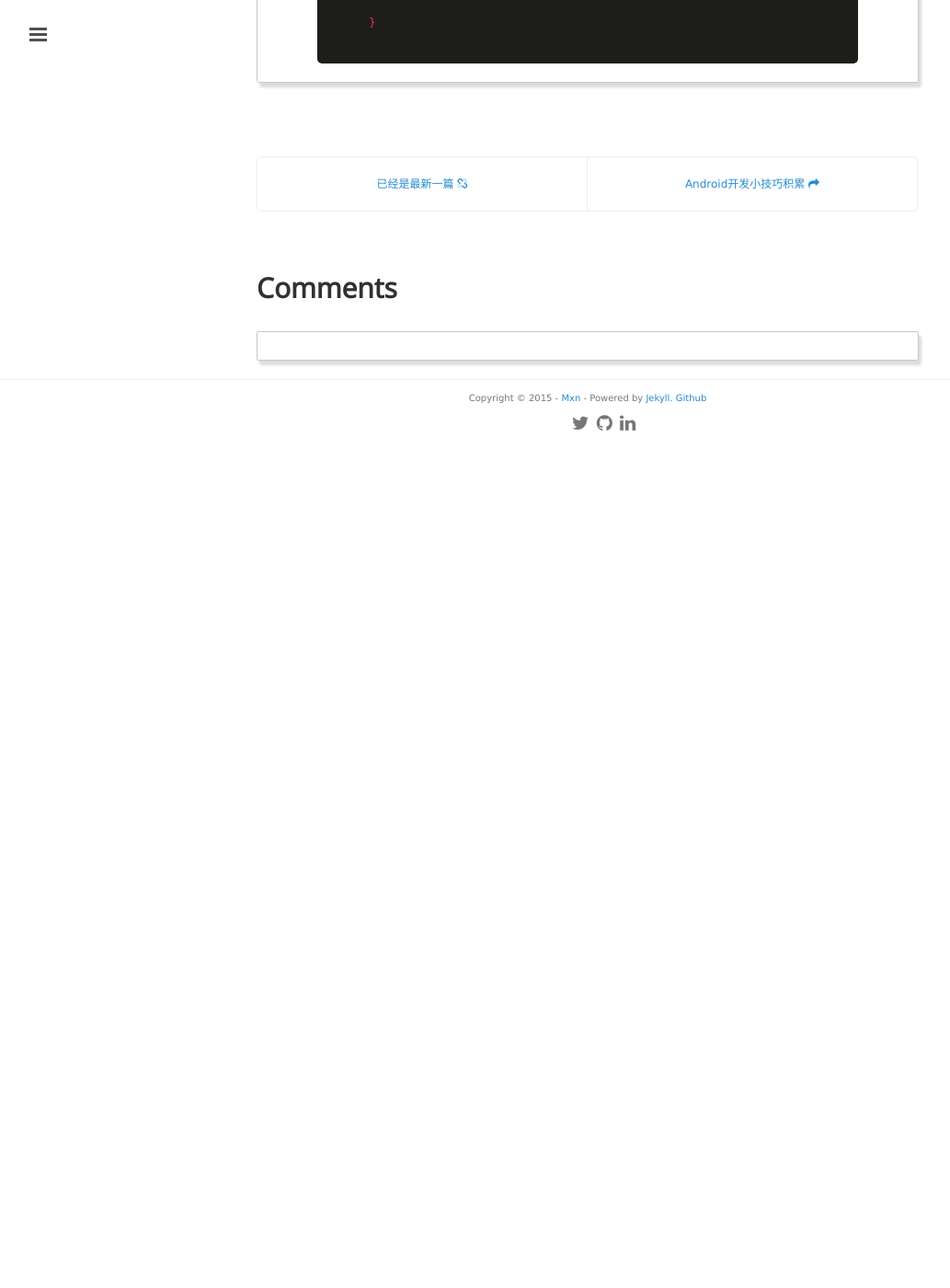
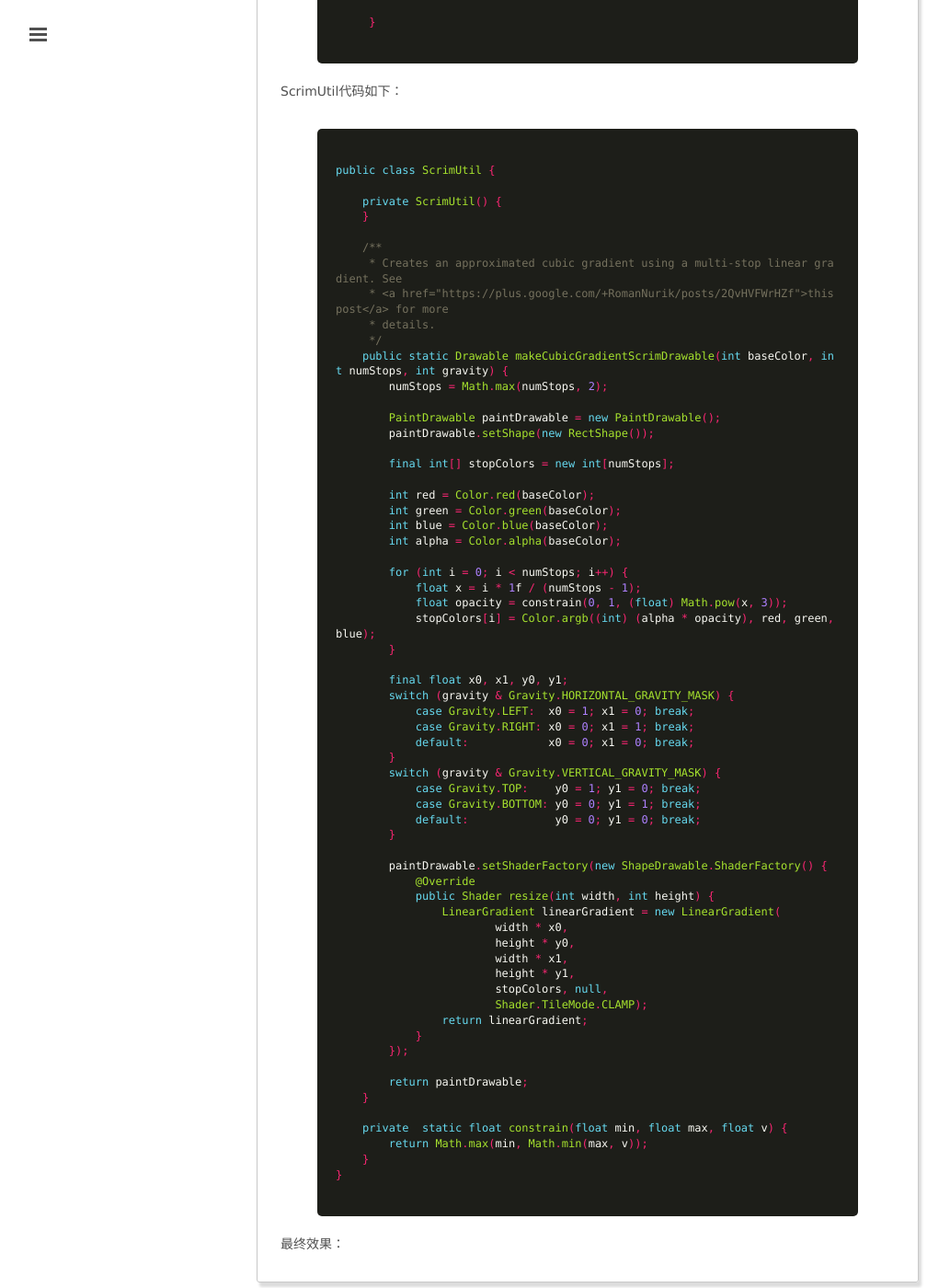
Before and after one commit to mxn21/mxn21.github.io, a Jekyll site: the page built from _posts/2015-12-23-GradientDrawable.md, in a window 1280 px wide and 1400 px high, scrolled down 6360 px. Shown: the whole window at 92% size, without its empty margins (1-1034 px from the left). Built offline with Jekyll 4.4.1, drawn with Linux system fonts in a browser that asks for light colours; Markdown is read by kramdown in place of the engine named in the settings; comment, search, counter and statistics services are not loaded; before the commit the page ends 6845 px from its top, so only the background shows below that.

Commit message:
32423432

```diff
--- a/_posts/2015-12-23-GradientDrawable.md
+++ b/_posts/2015-12-23-GradientDrawable.md
@@ -306,3 +306,72 @@
 
      }
        {% endhighlight %}
+
+ScrimUtil代码如下：
+
+       {% highlight java  %}
+public class ScrimUtil {
+
+    private ScrimUtil() {
+    }
+
+    /**
+     * Creates an approximated cubic gradient using a multi-stop linear gradient. See
+     * <a href="https://plus.google.com/+RomanNurik/posts/2QvHVFWrHZf">this post</a> for more
+     * details.
+     */
+    public static Drawable makeCubicGradientScrimDrawable(int baseColor, int numStops, int gravity) {
+        numStops = Math.max(numStops, 2);
+
+        PaintDrawable paintDrawable = new PaintDrawable();
+        paintDrawable.setShape(new RectShape());
+
+        final int[] stopColors = new int[numStops];
+
+        int red = Color.red(baseColor);
+        int green = Color.green(baseColor);
+        int blue = Color.blue(baseColor);
+        int alpha = Color.alpha(baseColor);
+
+        for (int i = 0; i < numStops; i++) {
+            float x = i * 1f / (numStops - 1);
+            float opacity = constrain(0, 1, (float) Math.pow(x, 3));
+            stopColors[i] = Color.argb((int) (alpha * opacity), red, green, blue);
+        }
+
+        final float x0, x1, y0, y1;
+        switch (gravity & Gravity.HORIZONTAL_GRAVITY_MASK) {
+            case Gravity.LEFT:  x0 = 1; x1 = 0; break;
+            case Gravity.RIGHT: x0 = 0; x1 = 1; break;
+            default:            x0 = 0; x1 = 0; break;
+        }
+        switch (gravity & Gravity.VERTICAL_GRAVITY_MASK) {
+            case Gravity.TOP:    y0 = 1; y1 = 0; break;
+            case Gravity.BOTTOM: y0 = 0; y1 = 1; break;
+            default:             y0 = 0; y1 = 0; break;
+        }
+
+        paintDrawable.setShaderFactory(new ShapeDrawable.ShaderFactory() {
+            @Override
+            public Shader resize(int width, int height) {
+                LinearGradient linearGradient = new LinearGradient(
+                        width * x0,
+                        height * y0,
+                        width * x1,
+                        height * y1,
+                        stopColors, null,
+                        Shader.TileMode.CLAMP);
+                return linearGradient;
+            }
+        });
+
+        return paintDrawable;
+    }
+
+    private  static float constrain(float min, float max, float v) {
+        return Math.max(min, Math.min(max, v));
+    }
+}
+       {% endhighlight %}
+
+最终效果：
```
